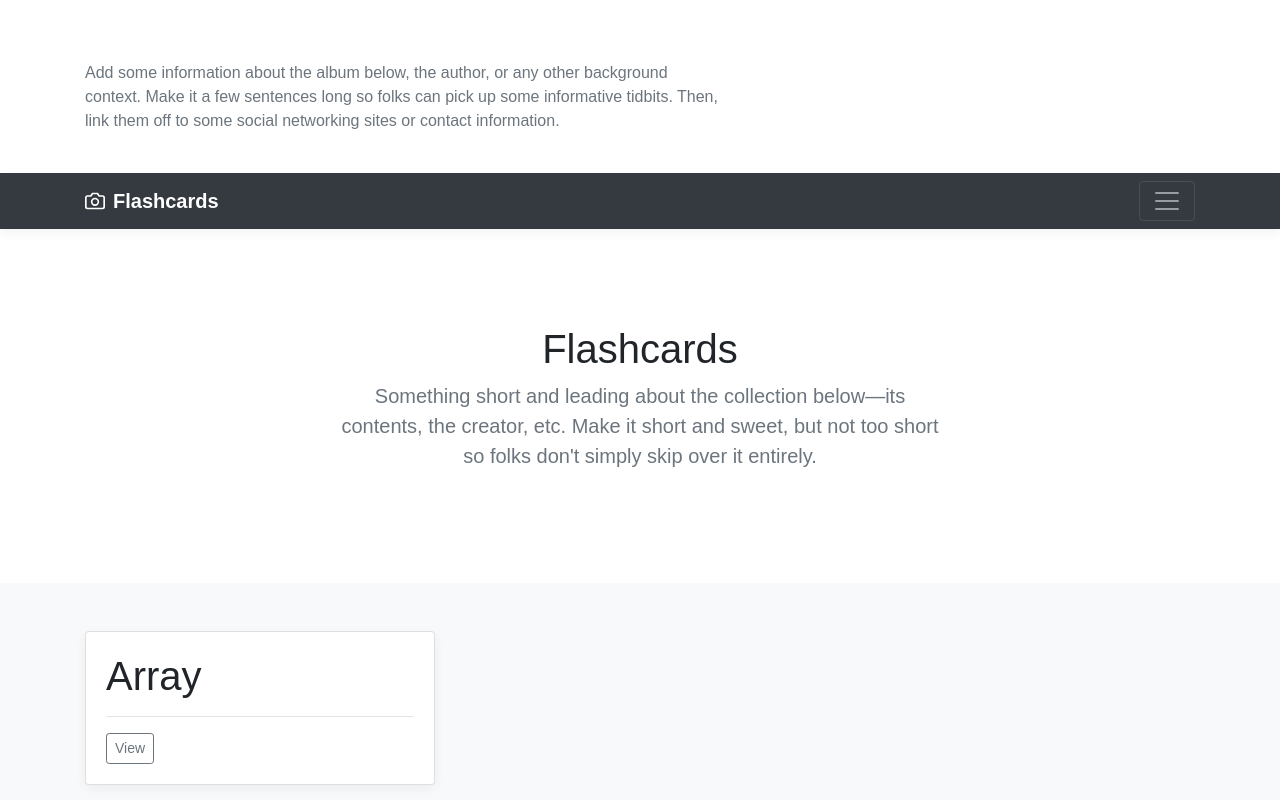
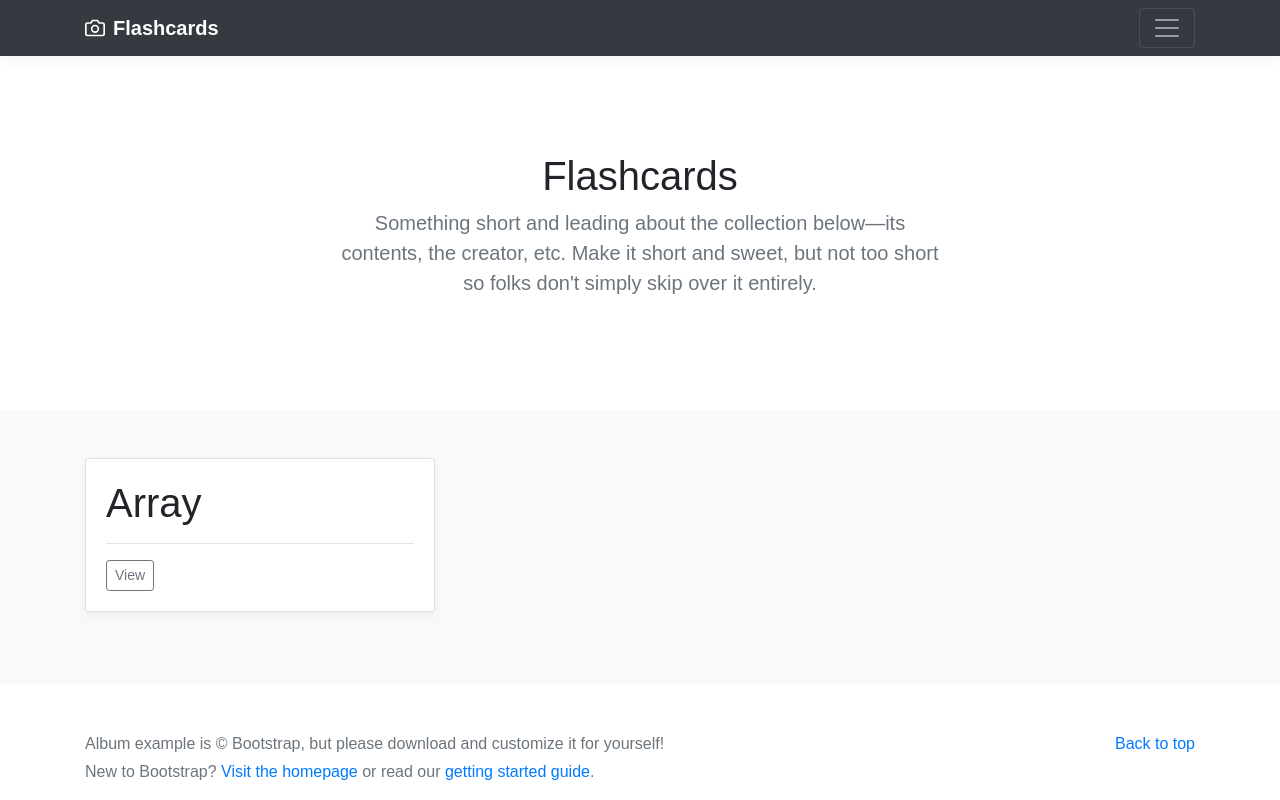
Before and after one commit to Pat878/flashcards, a React (Create React App) app in the folder client/: page / in a window 1280 px wide. Shown: the top 800 px of the page. Built offline with nearby package versions, Linux system fonts and the light colour scheme; no server answers.

Commit message:
Add classes to slide navbar

```diff
--- a/client/src/App.css
+++ b/client/src/App.css
@@ -39,3 +39,19 @@ footer p {
 .box-shadow {
   box-shadow: 0 0.25rem 0.75rem rgba(0, 0, 0, 0.05);
 }
+
+.show {
+  overflow-y: hidden;
+  background: #343a40;
+  height: 196px;
+  width: auto;
+  transition: max-height 0.3s ease-out;
+  max-height: 196px;
+}
+
+.hidden {
+  overflow-y: hidden;
+  background: #343a40;
+  transition: max-height 0.3s ease-out;
+  max-height: 0px;
+}
```
